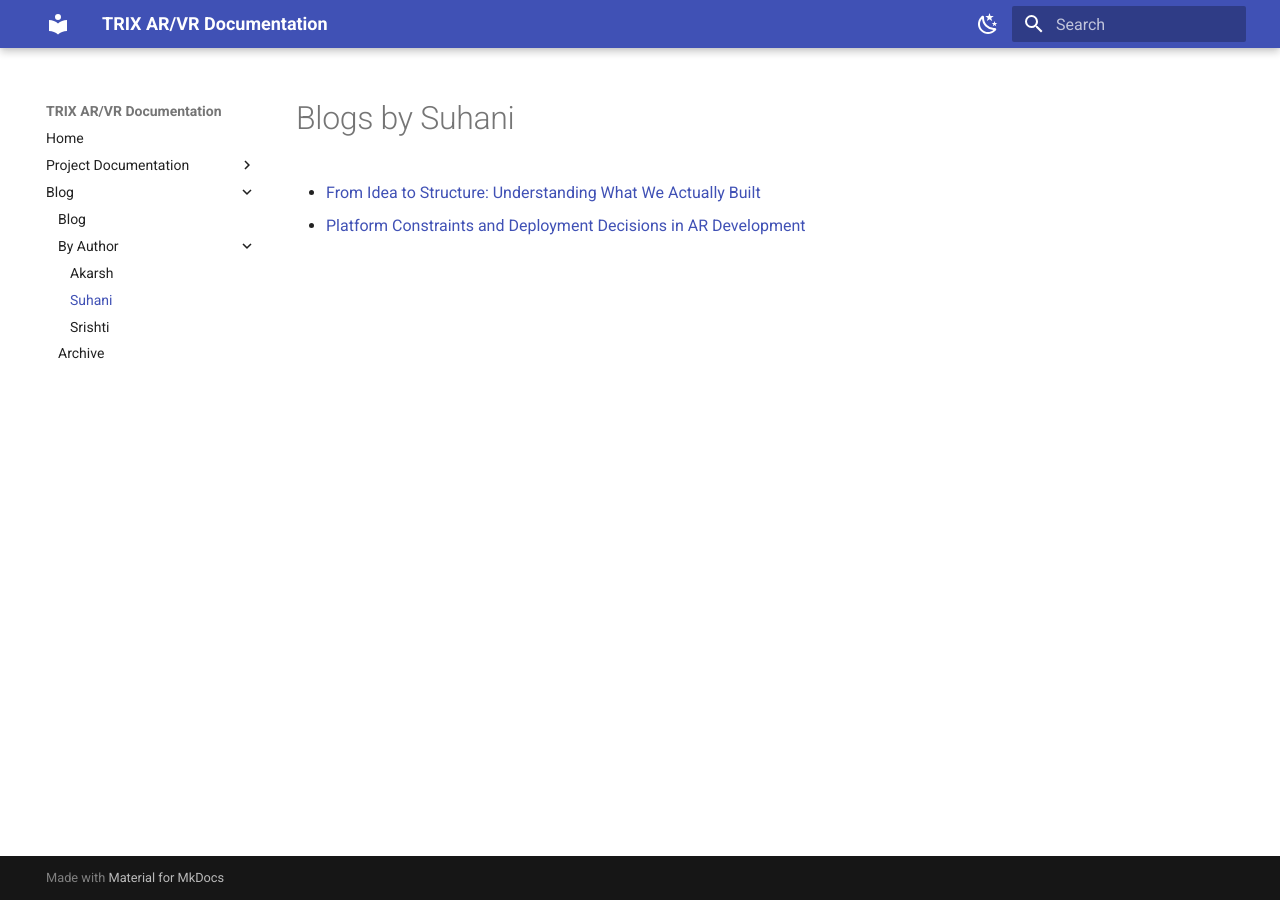
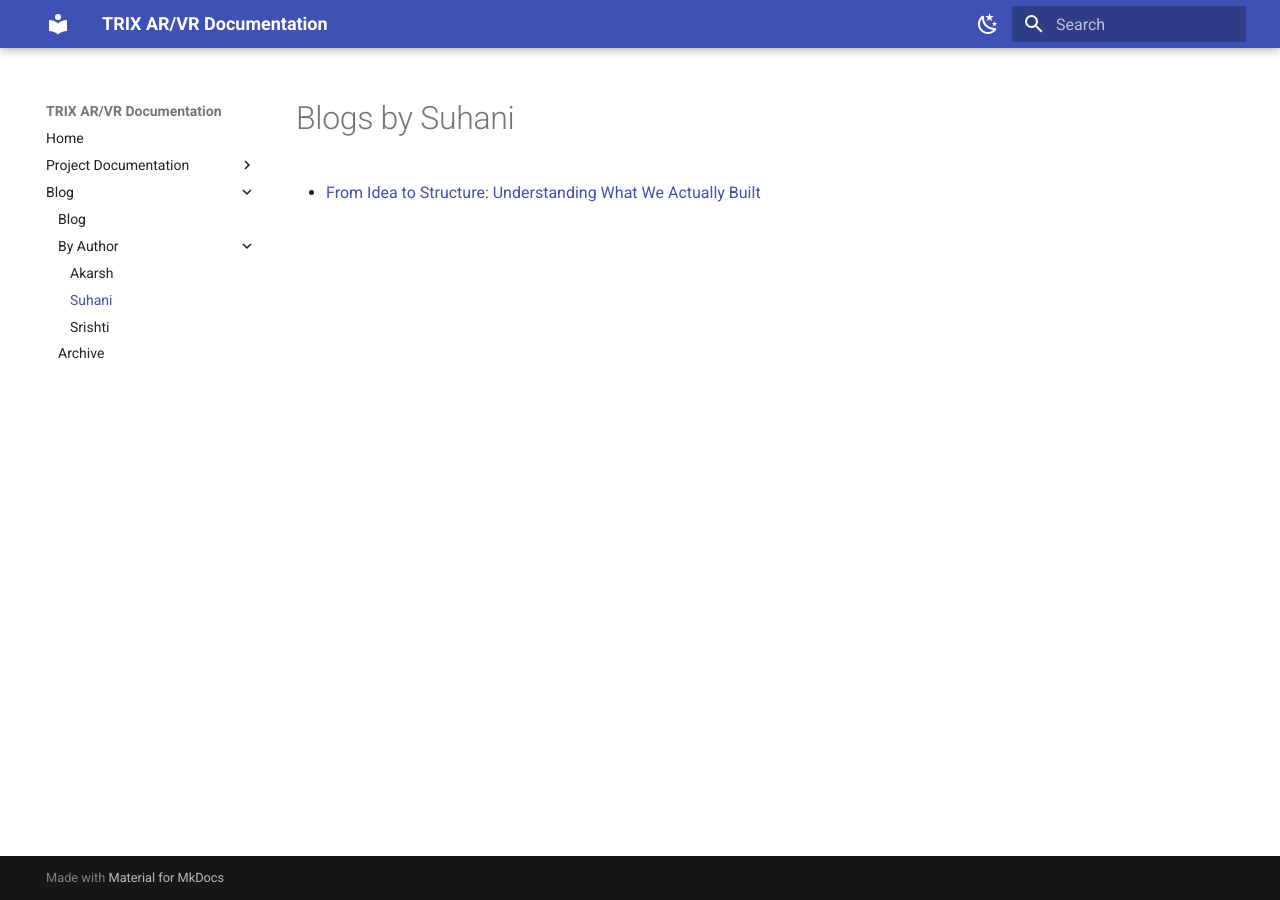
Before and after one commit to akarsh-dhingra/trix-AR-VR, an MkDocs documentation site: the page built from docs/blog/suhani.md, in a window 1280 px wide. Built offline with MkDocs 1.6.1 and Material for MkDocs 9.7.7, drawn with Linux system fonts in a browser that asks for light colours.

Commit message:
Update suhani.md

```diff
--- a/docs/blog/suhani.md
+++ b/docs/blog/suhani.md
@@ -1,4 +1,3 @@
 # Blogs by Suhani
 
 - [From Idea to Structure: Understanding What We Actually Built](2026-02-08-From-idea-to-structure.md)
-- [Platform Constraints and Deployment Decisions in AR Development](2026-02-12-platform-constraints.md)
```
